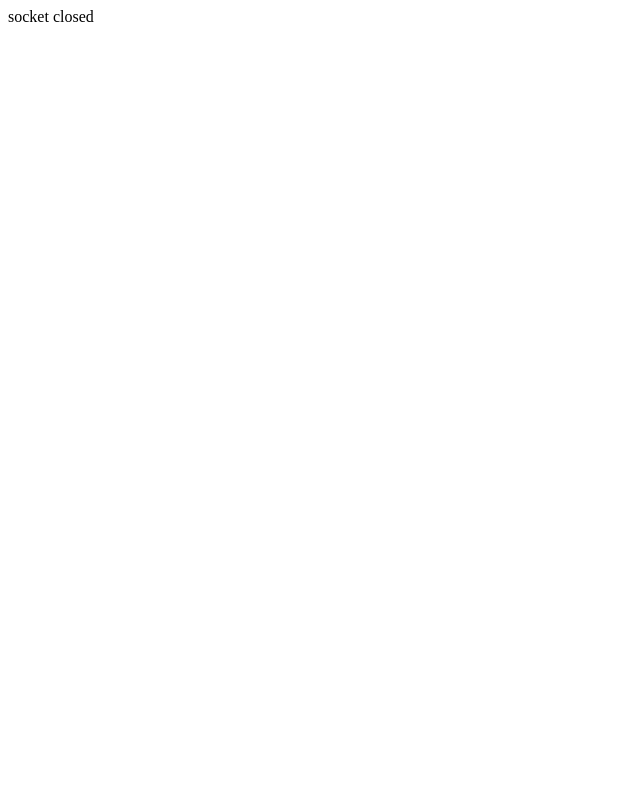
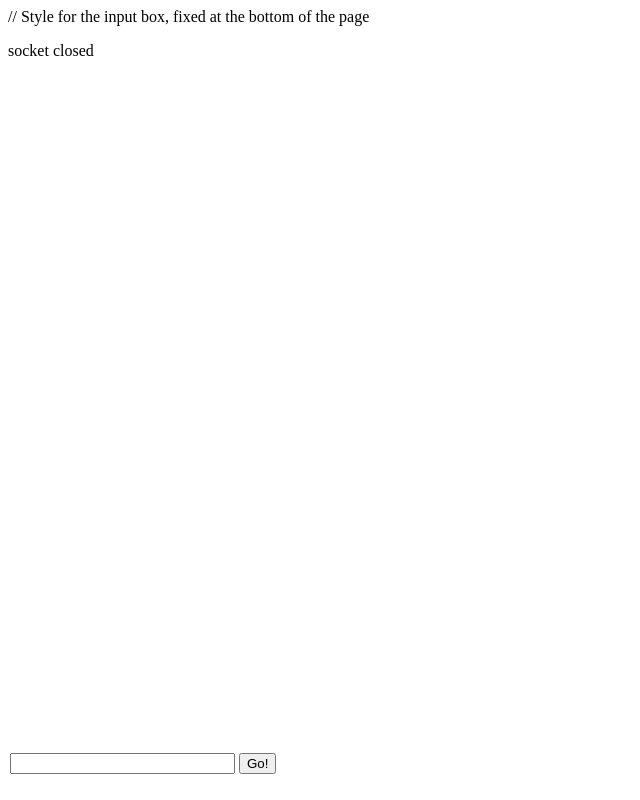
Before and after one commit to mbrock/irc-relay, a plain HTML site: page index.html in a window 1280 px wide. Shown: the whole page, without its empty margins (0-640 px from the left). Drawn offline with nearby package versions, Linux system fonts and the light colour scheme.

Commit message:
Add input box to the web client, making it able to send messages

```diff
--- a/index.html
+++ b/index.html
@@ -1,28 +1,77 @@
+<!-- Work in progress, IRC Relay web client interface, (c) 2011 Dan Rosén -->
 <html>
   <head>
+    <title>Excel IRC Relay</title>
+    <!-- Load JQuery and JQuery-ui libraries -->
+    <script src="http://ajax.googleapis.com/ajax/libs/jquery/1.6.3/jquery.min.js"></script>
+    <script src="http://ajax.googleapis.com/ajax/libs/jqueryui/1.8.16/jquery-ui.min.js"></script>
+
     <script>
+      // The websocket server.
+      var ws = null;
+
+      // Init websocker server on page load.
       function init() {
-        function debug(string) {
-          var element = document.getElementById("debug");
+
+        // Outputs the message in the message div
+        function outputMessage(string) {
+          var element = document.getElementById("messages");
           var p = document.createElement("p");
           p.innerHTML += string;
-/*          p.appendChild(document.createTextNode(string)); */
           element.appendChild(p);
         }
 
+        // Starts the socket
         var Socket = "MozWebSocket" in window ? MozWebSocket : WebSocket;
-        var ws = new Socket("ws://localhost:1337/");
-        ws.onmessage = function(evt) { debug("Message: " + evt.data); };
-        ws.onclose = function() { debug("socket closed"); };
+        ws = new Socket("ws://localhost:1337/");
+
+        // The callbacks
+        ws.onmessage = function(evt) { outputMessage("Message: " + evt.data); };
+        ws.onclose = function() { outputMessage("socket closed"); };
         ws.onopen = function() {
-          debug("connected...");
+          outputMessage("connected...");
           ws.send("hello server");
           ws.send("hello again");
         };
       };
+
     </script>
+
+    // Style for the input box, fixed at the bottom of the page
+    <style>
+      .bottom-input {
+        position:fixed;
+        bottom:10;
+        left:10;
+      }
+    </style>
   </head>
   <body onload="init();">
-    <div id="debug"></div>
+    <!-- Here goes the messages -->
+    <div id="messages"></div>
+
+    <!-- Input form of messages -->
+    <div class="bottom-input">
+      <form>
+        <input type="text" name="sendtext" size="25" />
+        <input type="submit" name="submitbutton" value="Go!" />
+      </form>
+    </div>
+
+    <!-- Handler when submitting messages from the form -->
+    <script>
+      $("form").submit(function() {
+
+          // Send the text from the input field on the webserver
+          var msg = $("input:first").val();
+          ws.send(msg);
+
+          // Clear the field
+          $("input:first").val("");
+
+          // Return false so the webpage does not reload because of form submit
+          return false;
+      });
+    </script>
   </body>
 </html>
```
